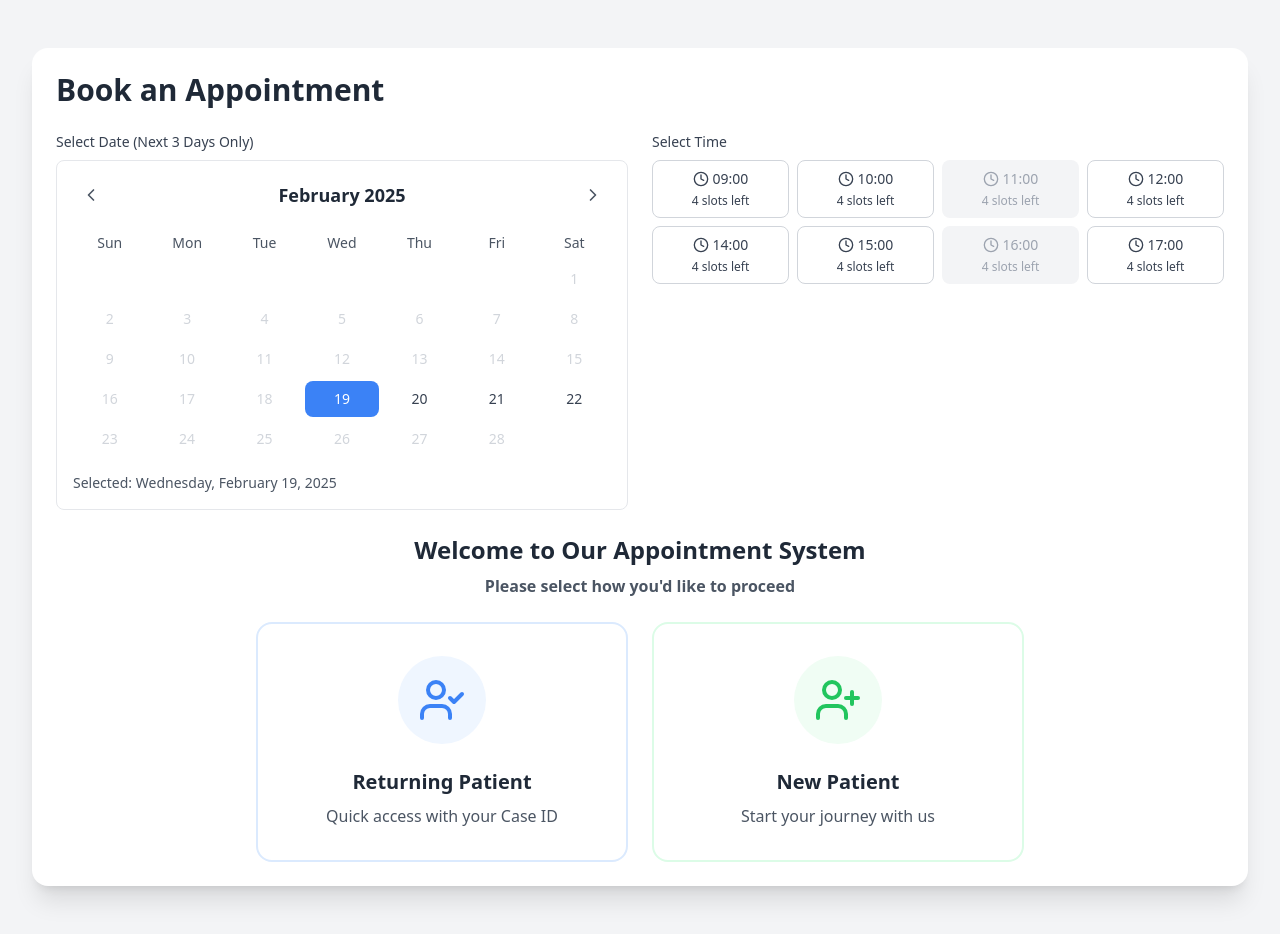
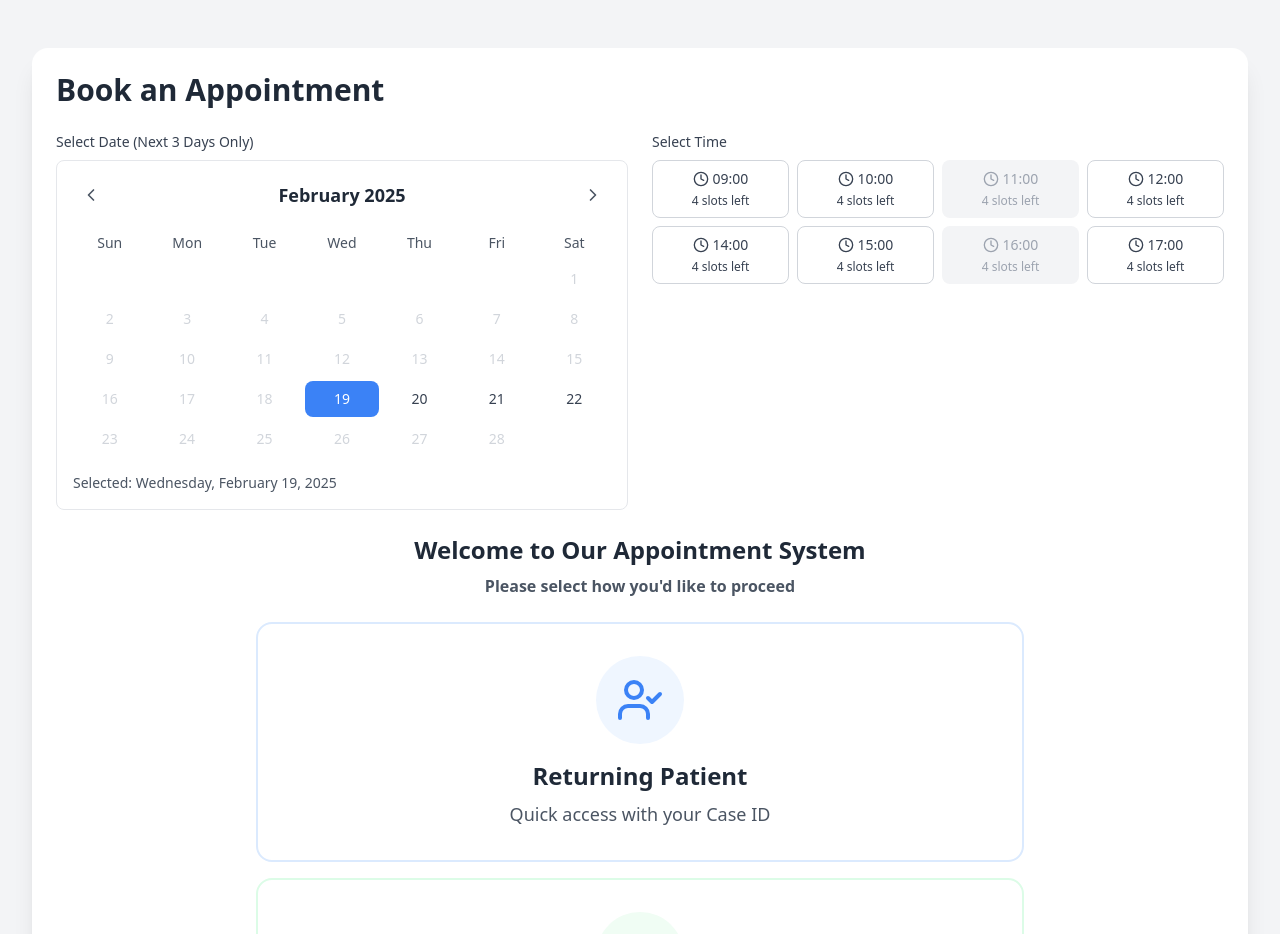
Before and after one commit to krish-ktm/skin-app-1, a React (Vite) app: page / in a window 1280 px wide. Shown: the top 934 px of the page. Built offline with nearby package versions, Linux system fonts and the light colour scheme; no server answers; the database is empty.

Commit message:
updated BookingForm

```diff
--- a/src/pages/appointments/components/BookingForm.tsx
+++ b/src/pages/appointments/components/BookingForm.tsx
@@ -62,7 +62,7 @@ export function BookingForm({
   };
 
   return (
-    <form onSubmit={onSubmit} className="space-y-6">
+    <form onSubmit={onSubmit} className="space-y-6 w-full">
       <AnimatePresence mode="wait">
         {/* Patient Type Selection */}
         {isReturningPatient === null && (
@@ -71,7 +71,7 @@ export function BookingForm({
             initial="hidden"
             animate="visible"
             exit="exit"
-            className="flex flex-col items-center space-y-6"
+            className="flex flex-col items-center space-y-6 w-full"
           >
             <motion.h3
               variants={itemVariants}
@@ -83,28 +83,28 @@ export function BookingForm({
               </span>
             </motion.h3>
 
-            <div className="grid grid-cols-1 sm:grid-cols-2 gap-4 sm:gap-6 w-full max-w-3xl">
+            <div className="grid grid-cols-1 gap-4 w-full max-w-3xl">
               <motion.button
                 variants={itemVariants}
                 type="button"
                 onClick={() => handleCardSelection('returning')}
                 className={`
-                  group p-4 sm:p-8 bg-white rounded-xl sm:rounded-2xl transition-all duration-300
+                  group p-6 sm:p-8 bg-white rounded-xl sm:rounded-2xl transition-all duration-300
                   ${selectedCard === 'returning'
                     ? 'scale-95 border-4 border-blue-500 shadow-lg'
                     : 'border-2 border-blue-100 hover:border-blue-500 hover:shadow-xl'
                   }
-                  flex flex-col items-center space-y-3 sm:space-y-6
+                  flex flex-col items-center space-y-4
                 `}
               >
                 <div className="transform group-hover:scale-110 transition-transform duration-300">
-                  <div className="p-3 sm:p-5 bg-blue-50 rounded-full group-hover:bg-blue-100">
+                  <div className="p-4 sm:p-5 bg-blue-50 rounded-full group-hover:bg-blue-100">
                     <UserCheck className="w-8 h-8 sm:w-12 sm:h-12 text-blue-500" />
                   </div>
                 </div>
-                <div className="text-center space-y-1 sm:space-y-2">
-                  <h4 className="text-lg sm:text-xl font-semibold text-gray-800">Returning Patient</h4>
-                  <p className="text-sm sm:text-base text-gray-600">Quick access with your Case ID</p>
+                <div className="text-center space-y-2">
+                  <h4 className="text-xl sm:text-2xl font-semibold text-gray-800">Returning Patient</h4>
+                  <p className="text-base sm:text-lg text-gray-600">Quick access with your Case ID</p>
                 </div>
               </motion.button>
 
@@ -113,22 +113,22 @@ export function BookingForm({
                 type="button"
                 onClick={() => handleCardSelection('new')}
                 className={`
-                  group p-4 sm:p-8 bg-white rounded-xl sm:rounded-2xl transition-all duration-300
+                  group p-6 sm:p-8 bg-white rounded-xl sm:rounded-2xl transition-all duration-300
                   ${selectedCard === 'new'
                     ? 'scale-95 border-4 border-green-500 shadow-lg'
                     : 'border-2 border-green-100 hover:border-green-500 hover:shadow-xl'
                   }
-                  flex flex-col items-center space-y-3 sm:space-y-6
+                  flex flex-col items-center space-y-4
                 `}
               >
                 <div className="transform group-hover:scale-110 transition-transform duration-300">
-                  <div className="p-3 sm:p-5 bg-green-50 rounded-full group-hover:bg-green-100">
+                  <div className="p-4 sm:p-5 bg-green-50 rounded-full group-hover:bg-green-100">
                     <UserPlus className="w-8 h-8 sm:w-12 sm:h-12 text-green-500" />
                   </div>
                 </div>
-                <div className="text-center space-y-1 sm:space-y-2">
-                  <h4 className="text-lg sm:text-xl font-semibold text-gray-800">New Patient</h4>
-                  <p className="text-sm sm:text-base text-gray-600">Start your journey with us</p>
+                <div className="text-center space-y-2">
+                  <h4 className="text-xl sm:text-2xl font-semibold text-gray-800">New Patient</h4>
+                  <p className="text-base sm:text-lg text-gray-600">Start your journey with us</p>
                 </div>
               </motion.button>
             </div>
@@ -142,14 +142,14 @@ export function BookingForm({
             initial="hidden"
             animate="visible"
             exit="exit"
-            className="space-y-6"
+            className="space-y-6 w-full"
           >
-            <div className="bg-gradient-to-br from-blue-50 to-blue-100 p-8 rounded-2xl shadow-md border border-blue-200">
+            <div className="bg-gradient-to-br from-blue-50 to-blue-100 p-6 sm:p-8 rounded-2xl shadow-md border border-blue-200">
               <div className="flex items-center justify-between mb-8">
                 <motion.h3
                   initial={{ opacity: 0, x: -20 }}
                   animate={{ opacity: 1, x: 0 }}
-                  className="text-2xl font-semibold text-blue-900"
+                  className="text-xl sm:text-2xl font-semibold text-blue-900"
                 >
                   Welcome Back!
                 </motion.h3>
@@ -169,7 +169,7 @@ export function BookingForm({
                 variants={itemVariants}
                 className="space-y-6"
               >
-                <div className="flex flex-col sm:flex-row gap-4">
+                <div className="flex flex-col gap-4">
                   <div className="flex-1">
                     <input
                       type="text"
@@ -177,7 +177,7 @@ export function BookingForm({
                       value={formData.caseId}
                       onChange={onInputChange}
                       placeholder="Enter your Case ID"
-                      className="w-full px-6 py-4 text-lg border-2 border-blue-200 rounded-xl focus:ring-2 focus:ring-blue-500 focus:border-blue-500 bg-white transition-shadow hover:shadow-md"
+                      className="w-full px-6 py-4 text-base sm:text-lg border-2 border-blue-200 rounded-xl focus:ring-2 focus:ring-blue-500 focus:border-blue-500 bg-white transition-shadow hover:shadow-md"
                     />
                   </div>
                   <button
@@ -185,8 +185,8 @@ export function BookingForm({
                     onClick={onCaseSearch}
                     disabled={isSearchingCase || !formData.caseId}
                     className={`
-                      px-8 py-4 rounded-xl font-medium text-lg
-                      flex items-center justify-center gap-3 min-w-[160px]
+                      w-full px-8 py-4 rounded-xl font-medium text-base sm:text-lg
+                      flex items-center justify-center gap-3
                       transition-all duration-300
                       ${isSearchingCase || !formData.caseId
                         ? 'bg-gray-300 cursor-not-allowed'
@@ -198,7 +198,7 @@ export function BookingForm({
                       <PulseLoader size={8} color="#ffffff" />
                     ) : (
                       <>
-                        <Search className="w-6 h-6" />
+                        <Search className="w-5 h-5 sm:w-6 sm:h-6" />
                         <span>Search</span>
                       </>
                     )}
@@ -220,22 +220,22 @@ export function BookingForm({
               <motion.div
                 initial={{ opacity: 0, y: 20 }}
                 animate={{ opacity: 1, y: 0 }}
-                className="bg-gradient-to-br from-green-50 to-green-100 p-8 rounded-2xl shadow-md border border-green-200"
+                className="bg-gradient-to-br from-green-50 to-green-100 p-6 sm:p-8 rounded-2xl shadow-md border border-green-200"
               >
                 <div className="flex items-center gap-4 mb-6">
                   <div className="bg-green-100 p-3 rounded-full">
                     <CheckCircle2 className="w-8 h-8 text-green-500" />
                   </div>
-                  <h4 className="text-xl font-semibold text-green-800">Patient Information Found</h4>
+                  <h4 className="text-lg sm:text-xl font-semibold text-green-800">Patient Information Found</h4>
                 </div>
-                <div className="grid sm:grid-cols-2 gap-8">
+                <div className="grid gap-6">
                   <div className="space-y-2">
                     <p className="text-sm font-medium text-green-700">Name</p>
-                    <p className="text-lg font-medium text-gray-900">{formData.name}</p>
+                    <p className="text-base sm:text-lg font-medium text-gray-900">{formData.name}</p>
                   </div>
                   <div className="space-y-2">
                     <p className="text-sm font-medium text-green-700">Phone</p>
-                    <p className="text-lg font-medium text-gray-900">{formData.phone}</p>
+                    <p className="text-base sm:text-lg font-medium text-gray-900">{formData.phone}</p>
                   </div>
                 </div>
               </motion.div>
@@ -250,14 +250,14 @@ export function BookingForm({
             initial="hidden"
             animate="visible"
             exit="exit"
-            className="space-y-6"
+            className="space-y-6 w-full"
           >
-            <div className="bg-gradient-to-br from-gray-50 to-gray-100 p-8 rounded-2xl shadow-md border border-gray-200">
+            <div className="bg-gradient-to-br from-gray-50 to-gray-100 p-6 sm:p-8 rounded-2xl shadow-md border border-gray-200">
               <div className="flex items-center justify-between mb-8">
                 <motion.h3
                   initial={{ opacity: 0, x: -20 }}
                   animate={{ opacity: 1, x: 0 }}
-                  className="text-2xl font-semibold text-gray-800"
+                  className="text-xl sm:text-2xl font-semibold text-gray-800"
                 >
                   New Patient Registration
                 </motion.h3>
@@ -275,7 +275,7 @@ export function BookingForm({
 
               <motion.div
                 variants={itemVariants}
-                className="grid md:grid-cols-2 gap-8"
+                className="grid gap-6"
               >
                 <div className="space-y-3">
                   <label className="block text-sm font-medium text-gray-700">Full Name</label>
@@ -285,11 +285,11 @@ export function BookingForm({
                       name="name"
                       value={formData.name}
                       onChange={onInputChange}
-                      className="w-full px-6 py-4 pl-12 text-lg border-2 border-gray-300 rounded-xl focus:ring-2 focus:ring-blue-500 focus:border-blue-500 bg-white transition-shadow hover:shadow-md"
+                      className="w-full px-6 py-4 pl-12 text-base sm:text-lg border-2 border-gray-300 rounded-xl focus:ring-2 focus:ring-blue-500 focus:border-blue-500 bg-white transition-shadow hover:shadow-md"
                       required
                       disabled={isLoading}
                     />
-                    <User className="absolute left-4 top-4 h-6 w-6 text-gray-400" />
+                    <User className="absolute left-4 top-1/2 -translate-y-1/2 h-5 w-5 sm:h-6 sm:w-6 text-gray-400" />
                   </div>
                 </div>
 
@@ -301,11 +301,11 @@ export function BookingForm({
                       name="phone"
                       value={formData.phone}
                       onChange={onInputChange}
-                      className="w-full px-6 py-4 pl-12 text-lg border-2 border-gray-300 rounded-xl focus:ring-2 focus:ring-blue-500 focus:border-blue-500 bg-white transition-shadow hover:shadow-md"
+                      className="w-full px-6 py-4 pl-12 text-base sm:text-lg border-2 border-gray-300 rounded-xl focus:ring-2 focus:ring-blue-500 focus:border-blue-500 bg-white transition-shadow hover:shadow-md"
                       required
                       disabled={isLoading}
                     />
-                    <Phone className="absolute left-4 top-4 h-6 w-6 text-gray-400" />
+                    <Phone className="absolute left-4 top-1/2 -translate-y-1/2 h-5 w-5 sm:h-6 sm:w-6 text-gray-400" />
                   </div>
                 </div>
               </motion.div>
@@ -334,7 +334,7 @@ export function BookingForm({
             type="submit"
             disabled={isLoading}
             className={`
-              w-full py-5 px-8 rounded-xl font-medium text-xl
+              w-full py-5 px-8 rounded-xl font-medium text-lg sm:text-xl
               transition-all duration-300
               ${isLoading
                 ? 'bg-blue-400 cursor-not-allowed'
```
